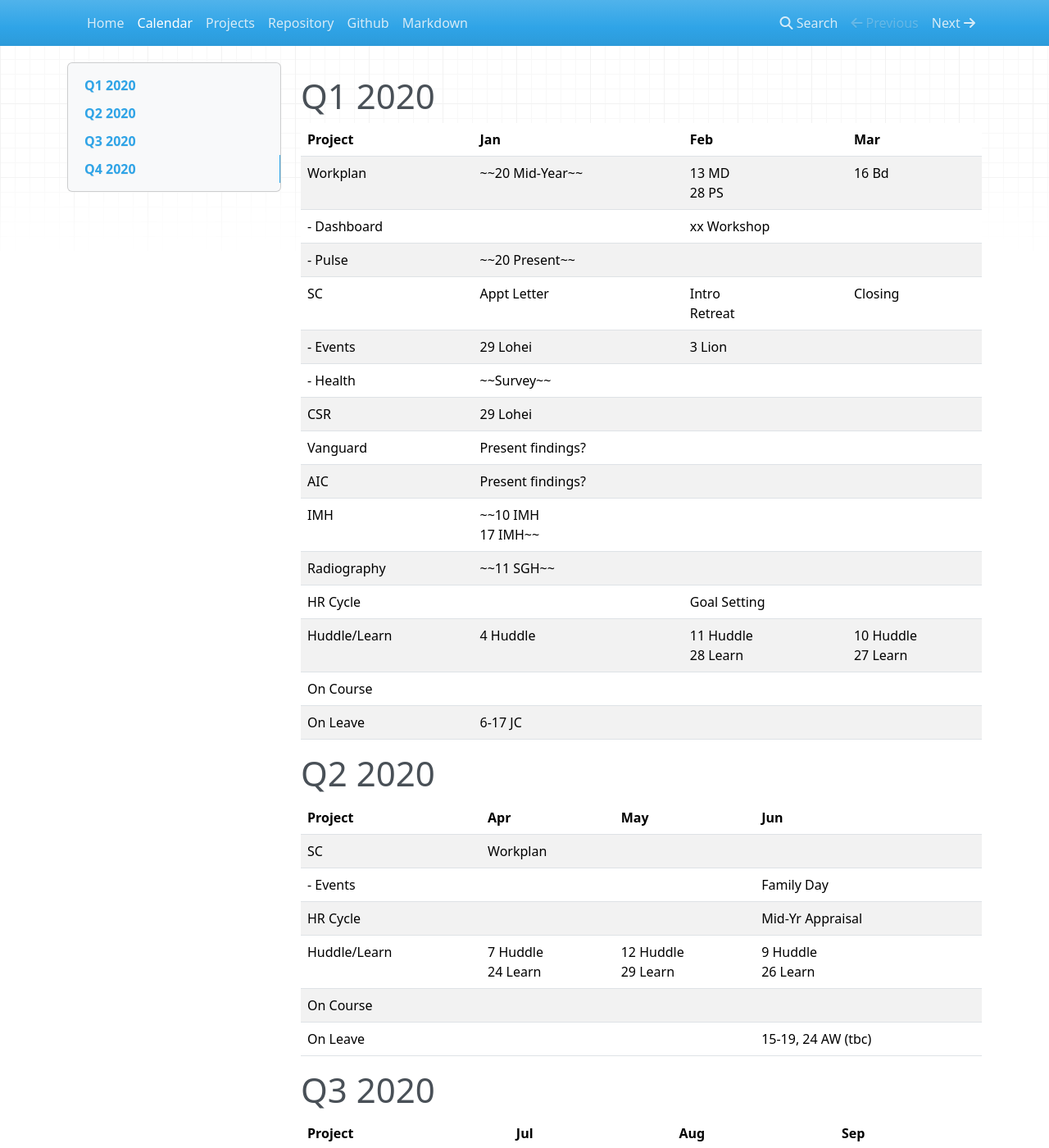
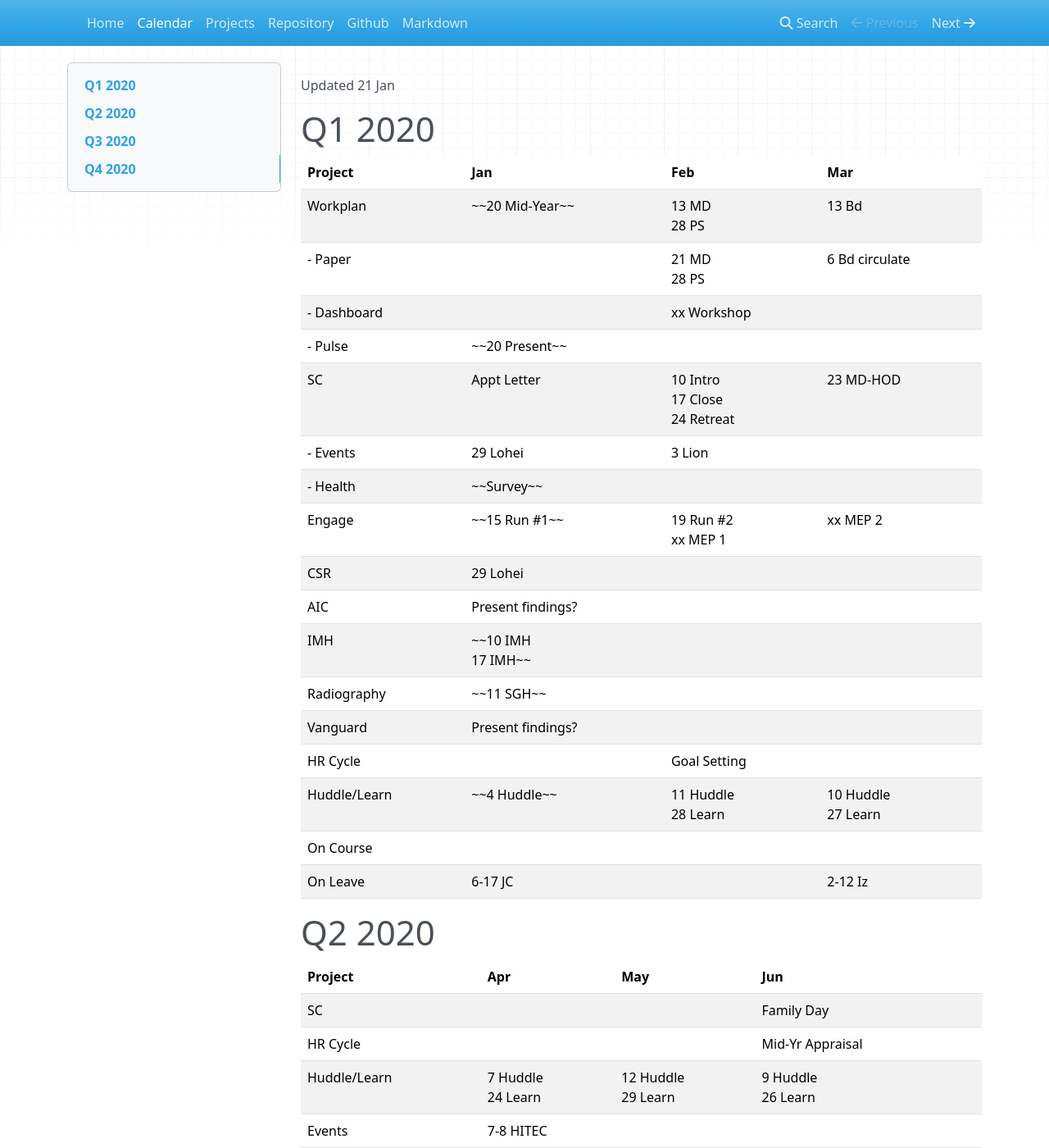
Before and after one commit to lod-online/collab, an MkDocs documentation site: the page built from docs/calendar.md, in a window 1280 px wide and 1400 px high. Shown: the whole window at 82% size. Built offline with MkDocs 1.6.1, drawn with Linux system fonts in a browser that asks for light colours; nearby versions of some CDN libraries; some of the changed text lies outside the part shown.

Commit message:
Update calendar.md

```diff
--- a/docs/calendar.md
+++ b/docs/calendar.md
@@ -2,51 +2,57 @@
 <meta http-equiv="Pragma" content="no-cache"/>
 <meta http-equiv="Expires" content="0"/>
 
+Updated 21 Jan
+
 # Q1 2020
 
-| Project      |  Jan                      |  Feb                     |  Mar                      |
-| :-----       | :---                      | :---                     | :---                      |
-| Workplan     | ~~20 Mid-Year~~           | 13 MD<br>28 PS           | 16 Bd                     |
-| - Dashboard  |                           | xx Workshop              |                           |
-| - Pulse      | ~~20 Present~~            |                          |                           |
-| SC           | Appt Letter               | Intro<br>Retreat         | Closing                   |
-| - Events     | 29 Lohei                  | 3 Lion                   |                           |
-| - Health     | ~~Survey~~                |                          |                           |
-| CSR          | 29 Lohei                  |                          |                           |
-| Vanguard     | Present findings?         |                          |                           |
-| AIC          | Present findings?         |                          |                           |
-| IMH          | ~~10 IMH<br>17 IMH~~      |                          |                           |
-| Radiography  | ~~11 SGH~~                |                          |                           |
-| HR Cycle     |                           | Goal Setting             |                           |
-| Huddle/Learn | 4 Huddle<br>              | 11 Huddle<br>28 Learn    | 10 Huddle<br>27 Learn     |
-| On Course    |                           |                          |                           |
-| On Leave     | 6-17 JC                   |                          |                           |
+| Project      |  Jan                      |  Feb                                   |  Mar                      |
+| :-----       | :---                      | :---                                   | :---                      |
+| Workplan     | ~~20 Mid-Year~~           | 13 MD<br>28 PS                         | 13 Bd                     |
+| - Paper      |                           | 21 MD<br>28 PS                         | 6 Bd circulate            |
+| - Dashboard  |                           | xx Workshop                            |                           |
+| - Pulse      | ~~20 Present~~            |                                        |                           |
+| SC           | Appt Letter               | 10 Intro<br>17 Close<br>24 Retreat     | 23 MD-HOD                 |
+| - Events     | 29 Lohei                  | 3 Lion                                 |                           |
+| - Health     | ~~Survey~~                |                                        |                           |
+| Engage       | ~~15 Run #1~~             | 19 Run #2<br>xx MEP 1<br>              | xx MEP 2                  |
+| CSR          | 29 Lohei                  |                                        |                           |
+| AIC          | Present findings?         |                                        |                           |
+| IMH          | ~~10 IMH<br>17 IMH~~      |                                        |                           |
+| Radiography  | ~~11 SGH~~                |                                        |                           |
+| Vanguard     | Present findings?         |                                        |                           |
+| HR Cycle     |                           | Goal Setting                           |                           |
+| Huddle/Learn | ~~4 Huddle~~              | 11 Huddle<br>28 Learn                  | 10 Huddle<br>27 Learn     |
+| On Course    |                           |                                        |                           |
+| On Leave     | 6-17 JC                   |                                        | 2-12 Iz                   |
 
 # Q2 2020
 
-| Project      |  Apr                      |  May                     |  Jun                       |
-| :-----       | :---                      | :---                     | :---                       |
-| SC           | Workplan                  |                          |                            |
-| - Events     |                           |                          | Family Day                 |
-| HR Cycle     |                           |                          | Mid-Yr Appraisal           |
-| Huddle/Learn | 7 Huddle<br>24 Learn      | 12 Huddle<br>29 Learn    | 9 Huddle<br>26 Learn       |
-| On Course    |                           |                          |                            |
-| On Leave     |                           |                          | 15-19, 24 AW (tbc)         |
+| Project      |  Apr                      |  May                                   |  Jun                       |
+| :-----       | :---                      | :---                                   | :---                       |
+| SC           |                           |                                        | Family Day                 |
+| HR Cycle     |                           |                                        | Mid-Yr Appraisal           |
+| Huddle/Learn | 7 Huddle<br>24 Learn      | 12 Huddle<br>29 Learn                  | 9 Huddle<br>26 Learn       |
+| Events       | 7-8 HITEC                 |                                        |                            |
+| On Course    |                           |                                        |                            |
+| On Leave     |                           |                                        | 15-19, 24 AW (tbc)         |
 
 # Q3 2020
 
-| Project      |  Jul                       |  Aug                     |  Sep                       |
-| :-----       | :---                       | :---                     | :---                       |
-| HR Cycle     |                            |                          |                            |
-| Huddle/Learn | 14 Huddle<br>30 Learn      |  18 Huddle<br>28 Learn   | 8 Huddle<br>25 Learn       |
-| On Course    |                            |                          |                            |
-| On Leave     |                            |                          | 7-11 AW                    |
+| Project      |  Jul                       |  Aug                                  |  Sep                       |
+| :-----       | :---                       | :---                                  | :---                       |
+| SC           |                            | Org event                             |                            |
+| HR Cycle     |                            |                                       |                            |
+| Huddle/Learn | 14 Huddle<br>30 Learn      |  18 Huddle<br>28 Learn                | 8 Huddle<br>25 Learn       |
+| On Course    |                            |                                       |                            |
+| On Leave     |                            |                                       |                            |
 
 # Q4 2020
 
-| Project      |  Oct                        |  Nov                    |  Dec                       |
-| :-----       | :---                        | :---                    | :---                       |
-| HR Cycle     | Year-End Appraisal          |                         |                            |
-| Huddle/Learn | 13 Huddle<br>30 Learn       | 10 Huddle<br>27 Learn   | 8 Huddle<br>18 Learn       |
-| On Course    |                             |                         |                            |
-| On Leave     |                             | 4 AW                    |                            |
+| Project      |  Oct                        |  Nov                                 |  Dec                       |
+| :-----       | :---                        | :---                                 | :---                       |
+| SC           |                             | YEP                                  |                            |
+| HR Cycle     | Year-End Appraisal          |                                      |                            |
+| Huddle/Learn | 13 Huddle<br>30 Learn       | 10 Huddle<br>27 Learn                | 8 Huddle<br>18 Learn       |
+| On Course    |                             |                                      |                            |
+| On Leave     |                             | 4 AW                                 |                            |
```
